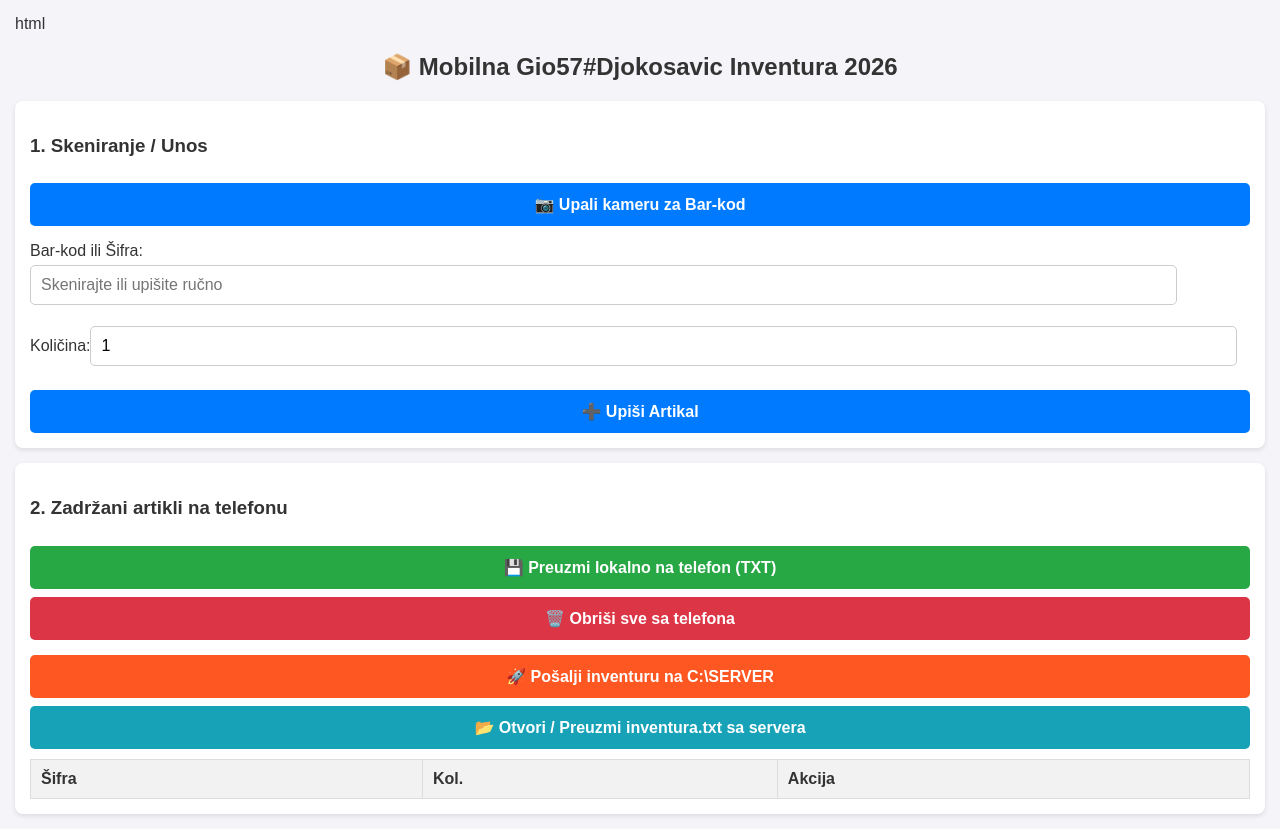
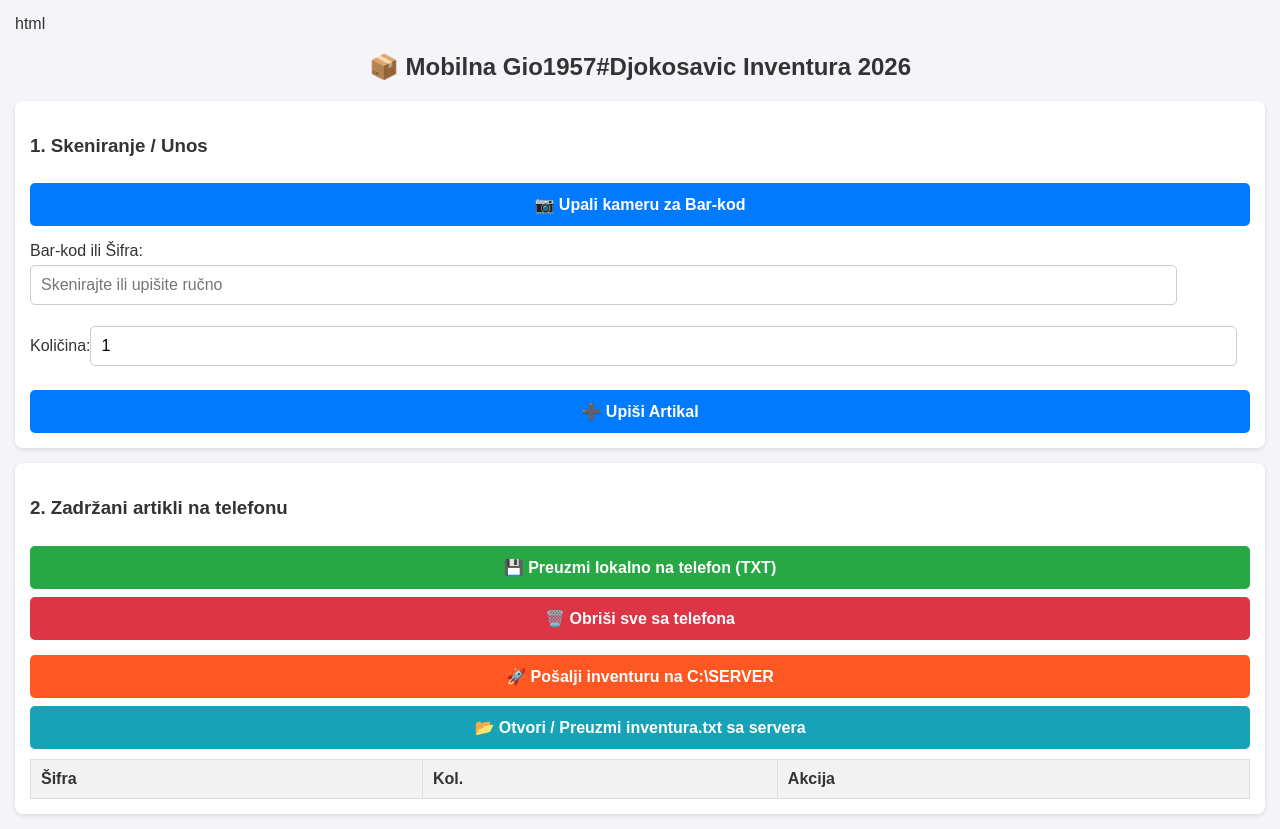
Before and after one commit to djokosavic8-lab/moja-mobilna-inventura, a plain HTML site: page index.html in a window 1280 px wide. Drawn offline with Linux system fonts and the light colour scheme.

Commit message:
Fix HTML structure and update title text

```diff
--- a/index.html
+++ b/index.html
@@ -26,7 +26,7 @@ html
 </head>
 <body>
 
-    <h2>📦 Mobilna Gio57#Djokosavic Inventura 2026</h2>
+    <h2>📦 Mobilna Gio1957#Djokosavic Inventura 2026</h2>
 
     <div class="box">
         <h3>1. Skeniranje / Unos</h3>
```
